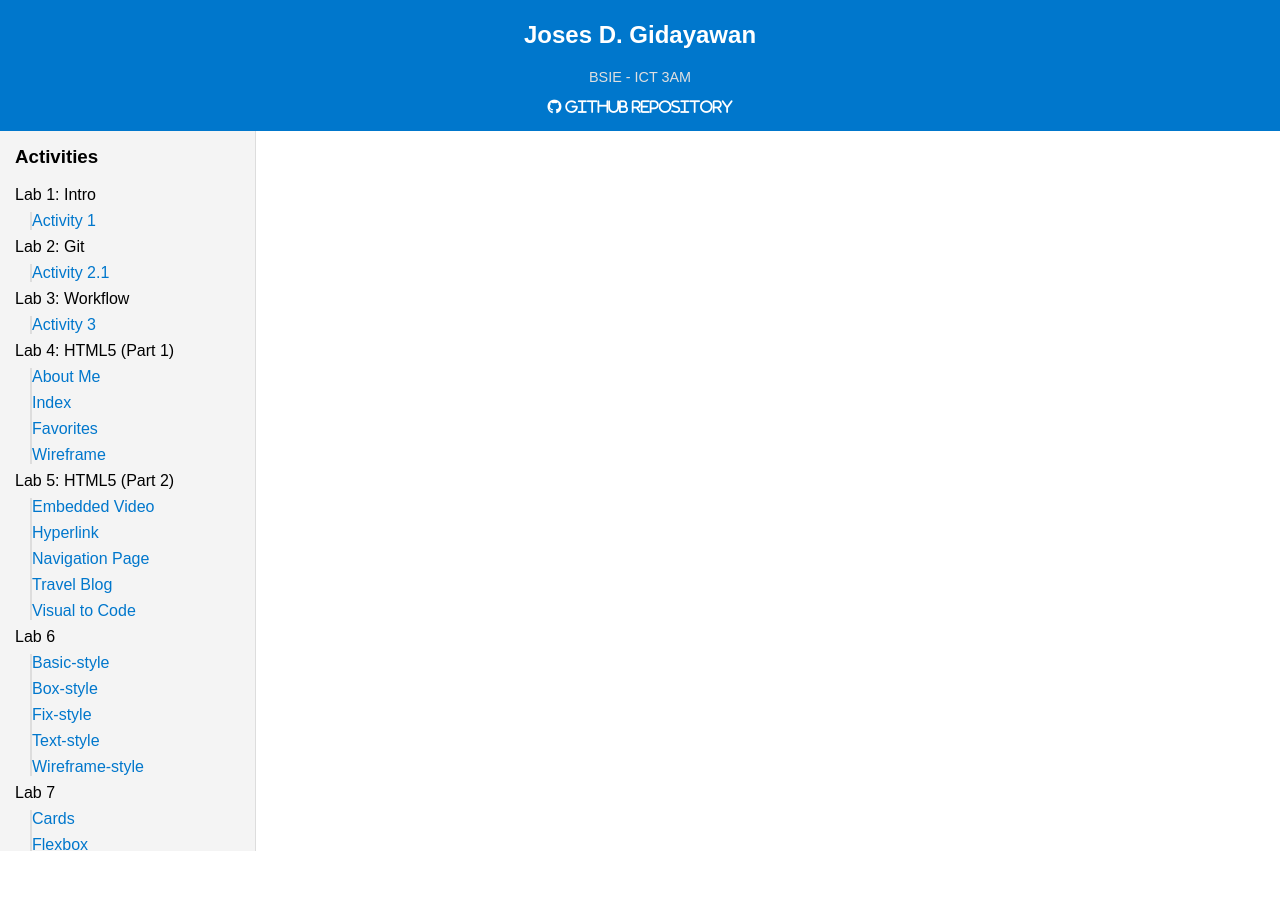
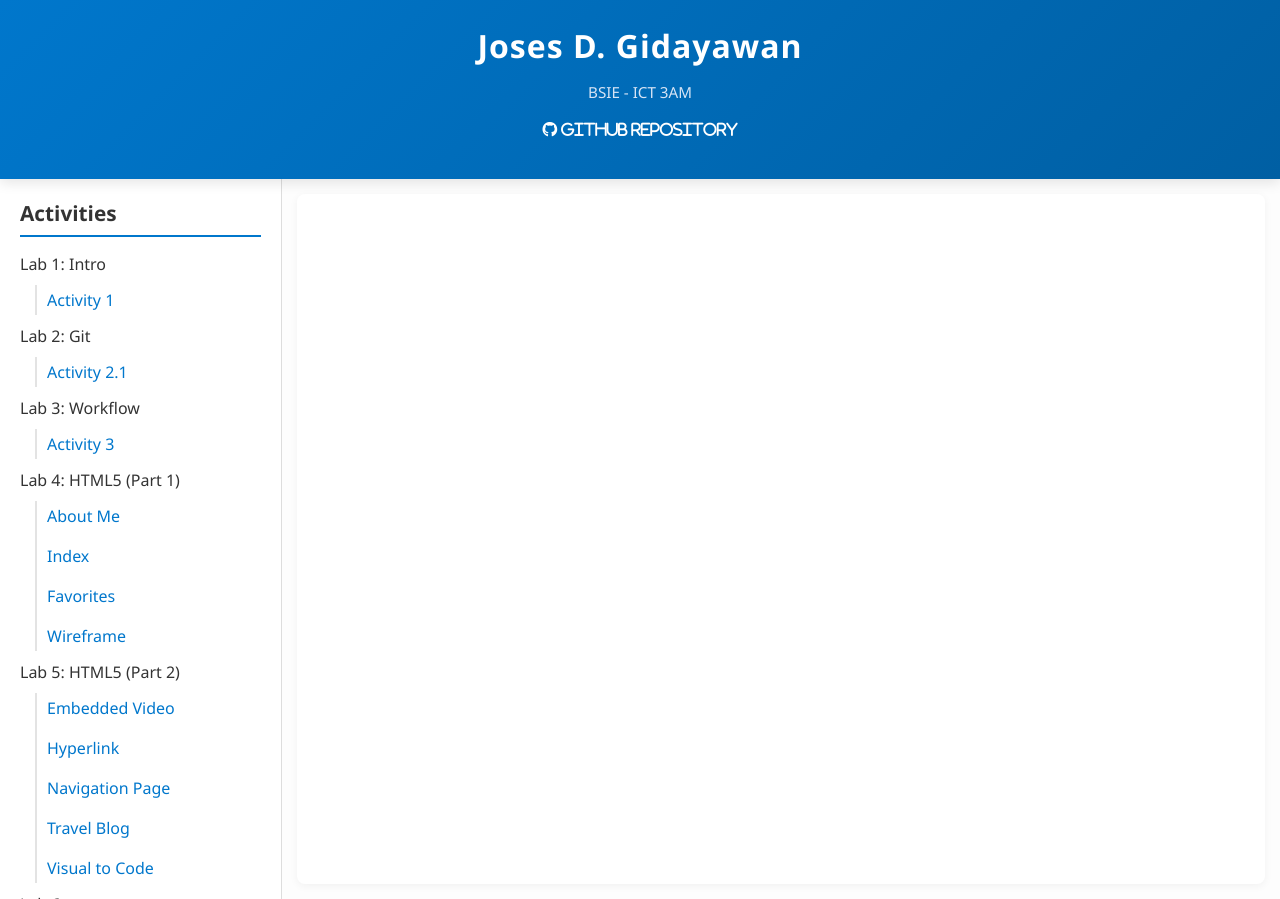
Before and after one commit to aujscgidayawanjoses-tech/web-dev-lab, a plain HTML site: page index.html in a window 1280 px wide. Before the commit the page ends 851 px from the top, so only its background shows below. Drawn offline with Linux system fonts and the light colour scheme.

Commit message:
fix main website

```diff
--- a/index.html
+++ b/index.html
@@ -3,7 +3,7 @@
 <head>
   <meta charset="UTF-8">
   <meta name="viewport" content="width=device-width, initial-scale=1.0">
-  <title>Student Profile</title>
+  <title>Student Profile - Joses Gidayawan</title>
   <link rel="stylesheet" href="style.css">
   <link rel="stylesheet" href="https://cdnjs.cloudflare.com/ajax/libs/font-awesome/6.5.1/css/all.min.css">
 </head>
@@ -12,8 +12,12 @@
   <header>
     <h2>Joses D. Gidayawan</h2>
     <p>BSIE - ICT 3AM</p>
-    <p><a class="custom-link fa-brands fa-github"
-     href="https://github.com/aujscgidayawanjoses-tech/web-dev-lab"> Github Repository</a></p>
+    <p>
+      <a class="custom-link fa-brands fa-github"
+         href="https://github.com/aujscgidayawanjoses-tech/web-dev-lab" target="_blank">
+         Github Repository
+      </a>
+    </p>
   </header>
 
   <div class="container">
@@ -122,7 +126,7 @@
       </ul>
         <li>Mini Project
           <ul>
-            <li><a href="mini/index.html" target="activity-frame">Home Page</a></li>
+            <li><a href="mini-project/index.html" target="activity-frame">Home Page</a></li>
           </ul>
         </li>
       </ul>
--- a/style.css
+++ b/style.css
@@ -1,36 +1,72 @@
 body {
-  font-family: Arial, sans-serif;
+  font-family: "Segoe UI", Arial, sans-serif;
   margin: 0;
+  background: #f9fafc;
+  color: #333;
 }
 
+/* Header */
 header {
-  background: #0077cc;
+  background: linear-gradient(135deg, #0077cc, #005fa3);
   color: white;
-  padding: 1px;
+  padding: 1.5rem;
   text-align: center;
+  box-shadow: 0 4px 12px rgba(0,0,0,0.1);
+  position: sticky;
+  top: 0;
+  z-index: 1000;
+  animation: slideDown 0.6s ease;
 }
 
-header p{
-  font-size: 0.9em;
-  color: #e0e0e0;
+header h2 {
+  margin: 0;
+  font-size: 2rem;
+  letter-spacing: 1px;
 }
 
+header p {
+  font-size: 0.95rem;
+  color: #d6e4f5;
+}
+
+.custom-link {
+  text-decoration: none;
+  color: #ffffff;
+  font-weight: bold;
+  margin-top: 5px;
+  display: inline-block;
+  transition: 0.3s ease;
+}
+
+.custom-link:hover {
+  color: #ffd700;
+  transform: scale(1.05);
+}
+
+/* Layout */
 .container {
   display: flex;
   height: 90vh;
 }
 
+/* Sidebar */
 .sidebar {
-  width: 20%;
-  background: #f4f4f4;
-  padding: 15px;
+  width: 22%;
+  background: #ffffff;
+  padding: 20px;
   box-sizing: border-box;
   border-right: 1px solid #ddd;
   overflow-y: auto;
+  transition: 0.3s;
+  animation: fadeIn 0.8s ease;
 }
 
 .sidebar h3 {
   margin-top: 0;
+  font-size: 1.3rem;
+  border-bottom: 2px solid #0077cc;
+  padding-bottom: 8px;
+  margin-bottom: 15px;
 }
 
 .sidebar ul {
@@ -39,47 +75,61 @@ header p{
 }
 
 .sidebar li {
-  margin: 8px 0;
+  margin: 10px 0;
+  font-weight: 500;
+  transition: 0.3s ease;
+}
+
+.sidebar li:hover {
+  transform: translateX(5px);
 }
 
 .sidebar li ul {
   margin-left: 15px;
   padding-left: 0px;
-  border-left: 2px solid #ddd;
+  border-left: 2px solid #e3e3e3;
+  padding-left: 10px;
 }
 
 .sidebar a {
   text-decoration: none;
   color: #0077cc;
+  display: inline-block;
+  padding: 4px 0;
+  transition: 0.3s;
 }
 
 .sidebar a:hover {
-  text-decoration: underline;
+  color: #005fa3;
+  font-weight: bold;
 }
 
+/* Content area */
 .content {
-  width: 80%;
+  width: 78%;
   padding: 15px;
   box-sizing: border-box;
+  background: #fdfdfd;
+  animation: fadeIn 1s ease;
 }
 
 iframe {
   width: 100%;
   height: 100%;
   border: none;
+  border-radius: 8px;
+  background: #fff;
+  box-shadow: 0 2px 8px rgba(0,0,0,0.05);
+  transition: 0.3s ease;
 }
 
-.custom-link {
-    text-decoration: none; /* Removes underline */
-    color: #ffffff; /* Set your desired color (e.g., blue) */
+/* Animations */
+@keyframes slideDown {
+  from { transform: translateY(-50px); opacity: 0; }
+  to { transform: translateY(0); opacity: 1; }
 }
 
-.custom-link:visited {
-    color: #ffffff; /* Same color for visited links */
+@keyframes fadeIn {
+  from { opacity: 0; transform: translateY(10px); }
+  to { opacity: 1; transform: translateY(0); }
 }
-
-.custom-link:hover,
-.custom-link:active {
-    color: #06559e; /* Same color for hover and active states */
-    text-decoration: none; /* Ensure no underline on hover */
-}
```
Also changed, not shown: mini-project/style.css (+0 -49 lines).
